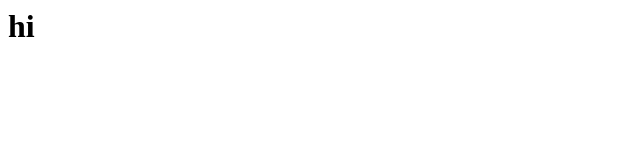
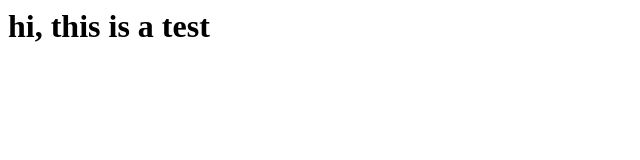
Before and after one commit to nefzzz/nefzzz.github.io, a plain HTML site: page index.html in a window 1280 px wide. Shown: the whole page, without its empty margins (0-640 px from the left). Drawn offline with Linux system fonts and the light colour scheme.

Commit message:
Update index.html

```diff
--- a/index.html
+++ b/index.html
@@ -2,6 +2,6 @@
 <head>
 </head>
 <body>
-<h1> hi </h1>
+<h1> hi, this is a test </h1>
 </body>
 </html>
```
